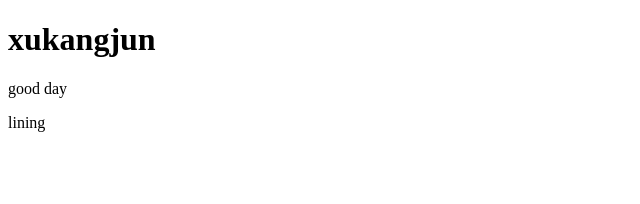
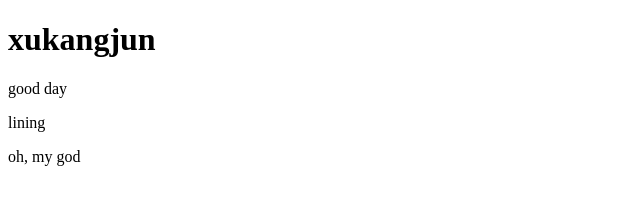
Before and after one commit to llining/learngit, a plain HTML site: page index.html in a window 1280 px wide. Shown: the full height of the page, 0-640 px from the left. Drawn offline with Linux system fonts and the light colour scheme.

Commit message:
add a tag div

```diff
--- a/index.html
+++ b/index.html
@@ -8,5 +8,8 @@
 		<h1>xukangjun</h1>
 		<p>good day</p>
 		<p>lining</p>
+		<div>
+			oh, my god
+		</div>
 	</body>
 </html>
```
